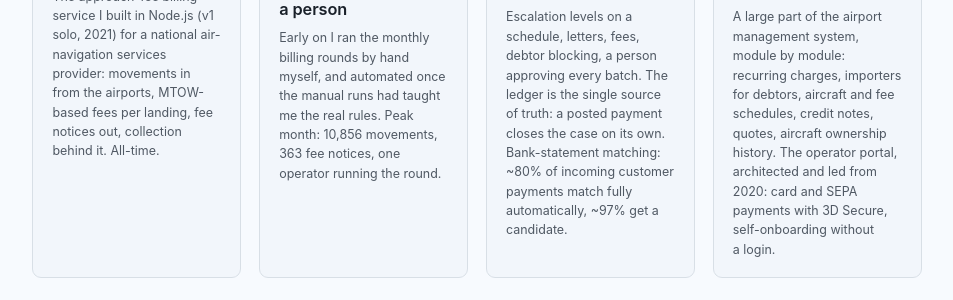
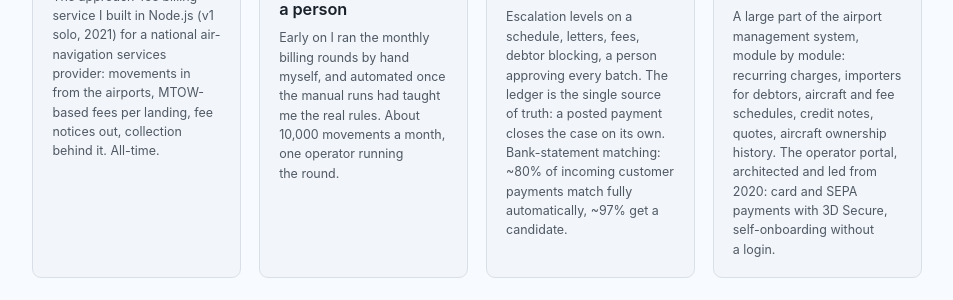
Before and after one commit to gabrielgydu/gabrielgydu.github.io, a Jekyll site: the page built from index.html, in a window 1280 px wide and 900 px high, scrolled down 667 px. Shown: the part 230-530 px from the top of the window, without its empty margins (163-1116 px from the left). Built offline with Jekyll 4.4.1, drawn with Linux system fonts in a browser that asks for light colours.

Commit message:
site: AFS volume as a monthly average (about 10,000 movements a month)

```diff
--- a/cv-en-full.src.html
+++ b/cv-en-full.src.html
@@ -1,5 +1,5 @@
 <!DOCTYPE html>
-<!-- GENERATED by variants/render_cv.sh from the career CV master; do not edit by hand. -->
+<!-- GENERATED by the career tools/site_variants/render_cv.sh script from the career CV master; do not edit by hand. -->
 <html lang="en">
 <head>
 <meta charset="utf-8">
@@ -62,7 +62,7 @@
   <p class="job-meta"><b>aerops GmbH</b> (German aviation SaaS, 350+ airfields) &middot; Jul 2020 – Jul 2026 &middot; Remote contract (via own consultancy)</p>
   <p class="job-intro"><b>Approach-fee billing &amp; collection:</b></p>
   <ul>
-    <li>Built <b>AFS, the approach-fee billing service</b> for a national air-navigation services provider, in Node.js (v1 solo, 2021): it ingests flight movements, calculates MTOW-based <b>approach fees</b>, and issues the fee notices. It has <b>invoiced and collected €62.9M in approach fees</b> all-time, mostly bank/SEPA-settled. Peak month (July 2022): 10,856 movements and 363 fee notices.</li>
+    <li>Built <b>AFS, the approach-fee billing service</b> for a national air-navigation services provider, in Node.js (v1 solo, 2021): it ingests flight movements, calculates MTOW-based <b>approach fees</b>, and issues the fee notices. It has <b>invoiced and collected €62.9M in approach fees</b> all-time, mostly bank/SEPA-settled. It handles about 10,000 flight movements a month.</li>
   </ul>
   <ul>
     <li>Ran the monthly billing rounds by hand early on, then automated the <b>customer matching</b>: <b>~90% of movements are assigned to the right account automatically</b>, which is why a single operator can run the whole billing operation. Built the tooling for the remaining ~10%: a hand-matching front end, aircraft-to-operator ownership rules, and a script that derives ownerships from six months of payment history.</li>
--- a/index.html
+++ b/index.html
@@ -32,7 +32,7 @@ description: "Six years building and running approach-fee billing, collection an
     </li>
     <li>
       <h3 class="headline"><span class="metric">~90%</span> of movements matched to the paying party without a person</h3>
-      <p class="detail">Early on I ran the monthly billing rounds by hand myself, and automated once the manual runs had taught me the real rules. Peak month: 10,856 movements, 363 fee notices, one operator running the round.</p>
+      <p class="detail">Early on I ran the monthly billing rounds by hand myself, and automated once the manual runs had taught me the real rules. About 10,000 movements a month, one operator running the round.</p>
     </li>
     <li>
       <h3 class="headline">Collections: a dunning service built from scratch</h3>
```
Also changed, not shown: 1 other file.
